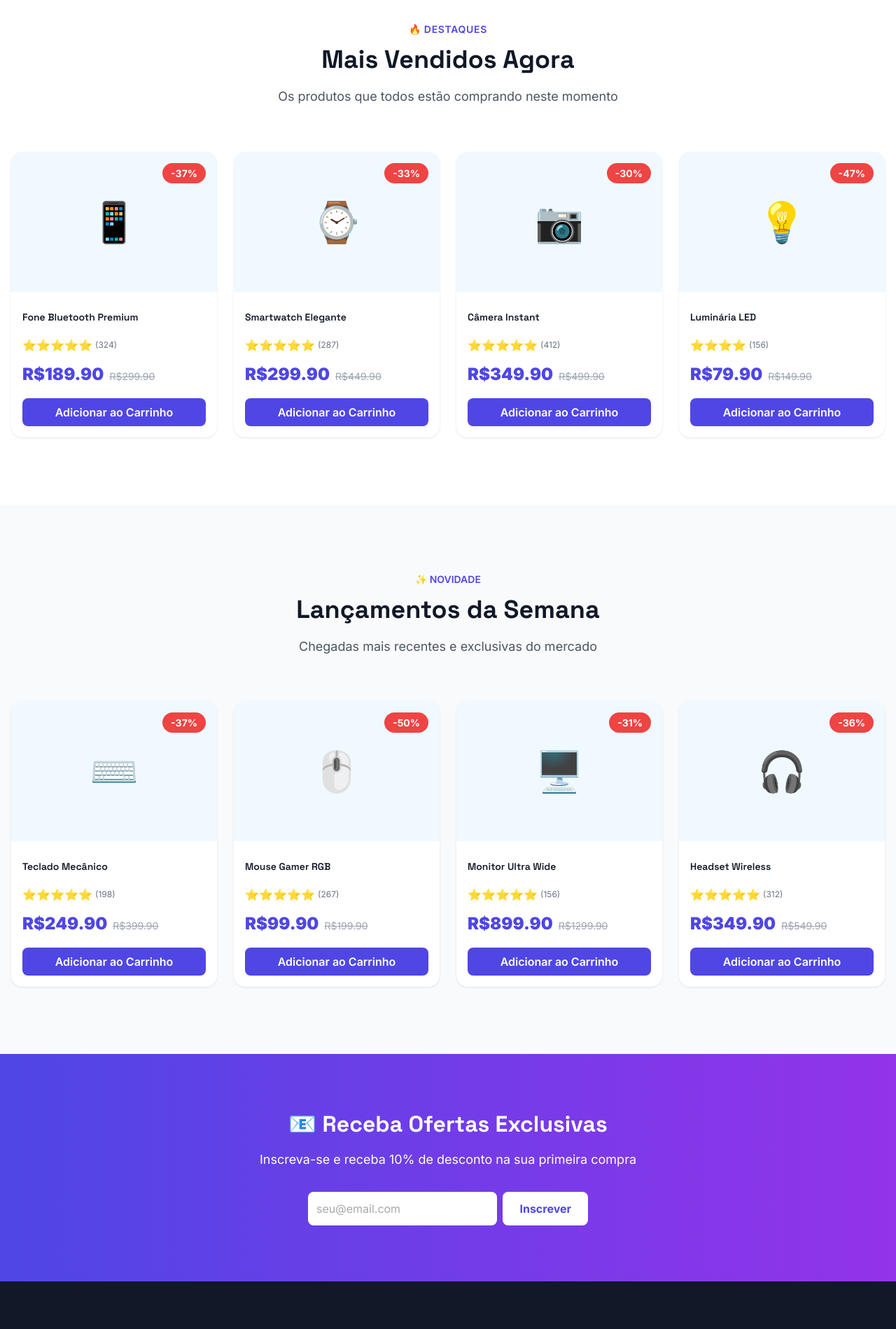
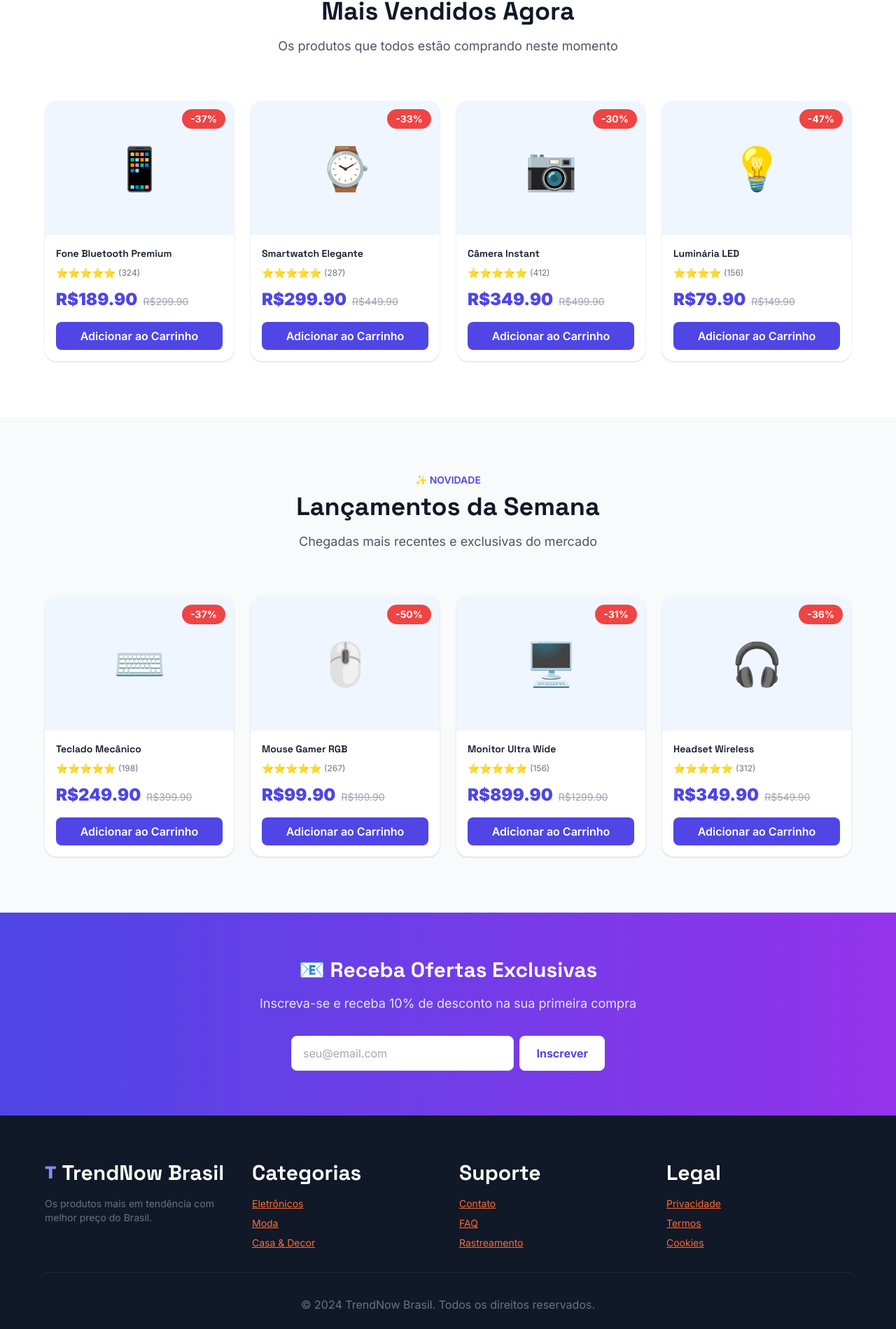
Before and after one commit to biliscosaf/trendnow-brasil, a Next.js app: page / in a window 1280 px wide. Shown: the part 821-2720 px from the top of the page at 70% size. Built offline with nearby package versions, Linux system fonts and the light colour scheme.

Commit message:
Fix: Rewrite homepage with proper Tailwind CSS - fix media queries and grid responsiveness

```diff
--- a/src/app/page.tsx
+++ b/src/app/page.tsx
@@ -1,3 +1,5 @@
+'use client'
+
 import type { Metadata } from 'next'
 
 export const metadata: Metadata = {
@@ -5,7 +7,6 @@ export const metadata: Metadata = {
   description: 'Descubra os produtos mais em tendência com os melhores preços',
 }
 
-export default function HomePage() {
 const products = [
   { id: 1, name: 'Fone Bluetooth Premium', price: 189.90, oldPrice: 299.90, emoji: '📱', rating: 5, reviews: 324, discount: 37 },
   { id: 2, name: 'Smartwatch Elegante', price: 299.90, oldPrice: 449.90, emoji: '⌚', rating: 5, reviews: 287, discount: 33 },
@@ -17,92 +18,93 @@ export default function HomePage() {
   { id: 8, name: 'Headset Wireless', price: 349.90, oldPrice: 549.90, emoji: '🎧', rating: 5, reviews: 312, discount: 36 },
 ]
 
+export default function HomePage() {
   return (
-    <div style={{ backgroundColor: '#FFFFFF' }}>
+    <div className="bg-white">
       {/* HEADER */}
-      <header style={{ backgroundColor: '#FFFFFF', borderBottom: '1px solid #E5E7EB', position: 'sticky', top: 0, zIndex: 50 }}>
-        <nav style={{ maxWidth: '1280px', margin: '0 auto', padding: '1rem', display: 'flex', alignItems: 'center', justifyContent: 'space-between' }}>
-          <div style={{ display: 'flex', alignItems: 'center', gap: '0.75rem' }}>
-            <span style={{ fontSize: '1.5rem', fontWeight: '900', color: '#4F46E5' }}>T</span>
+      <header className="sticky top-0 z-50 bg-white border-b border-gray-200">
+        <nav className="max-w-6xl mx-auto px-4 py-4 flex items-center justify-between">
+          <div className="flex items-center gap-3">
+            <span className="text-2xl font-black text-indigo-600">T</span>
             <div>
-              <div style={{ fontWeight: 'bold', color: '#1F2937', fontSize: '0.875rem' }}>TrendNow</div>
-              <div style={{ fontSize: '0.75rem', color: '#4F46E5' }}>Brasil</div>
+              <div className="font-bold text-gray-900 text-sm">TrendNow</div>
+              <div className="text-xs text-indigo-600">Brasil</div>
             </div>
           </div>
 
-          <div style={{ display: 'none', gap: '2rem', '@media (min-width: 768px)': { display: 'flex' } }}>
-            <a href="#" style={{ color: '#374151', textDecoration: 'none' }}>Categorias</a>
-            <a href="#" style={{ color: '#374151', textDecoration: 'none' }}>Destaques</a>
-            <a href="#" style={{ color: '#374151', textDecoration: 'none' }}>Ofertas</a>
+          <div className="hidden md:flex gap-8">
+            <a href="#" className="text-gray-600 hover:text-indigo-600 transition">Categorias</a>
+            <a href="#" className="text-gray-600 hover:text-indigo-600 transition">Destaques</a>
+            <a href="#" className="text-gray-600 hover:text-indigo-600 transition">Ofertas</a>
           </div>
 
-          <div style={{ display: 'flex', alignItems: 'center', gap: '1rem' }}>
-            <button style={{ backgroundColor: 'transparent', border: 'none', fontSize: '1.25rem', cursor: 'pointer' }}>🔍</button>
-            <button style={{ backgroundColor: 'transparent', border: 'none', fontSize: '1.25rem', cursor: 'pointer' }}>❤️</button>
-            <button style={{ backgroundColor: '#4F46E5', color: 'white', padding: '0.5rem 1rem', borderRadius: '0.5rem', border: 'none', fontWeight: 'bold', cursor: 'pointer' }}>🛒</button>
+          <div className="flex items-center gap-4">
+            <button className="text-xl hover:scale-110 transition">🔍</button>
+            <button className="text-xl hover:scale-110 transition">❤️</button>
+            <button className="bg-indigo-600 text-white px-4 py-2 rounded-lg font-bold hover:bg-indigo-700 transition">🛒</button>
           </div>
         </nav>
       </header>
 
       {/* HERO */}
-      <section style={{ background: 'linear-gradient(to right, #4F46E5, #9333EA, #4F46E5)', color: 'white', padding: '6rem 1rem', textAlign: 'center', position: 'relative' }}>
-        <div style={{ maxWidth: '1280px', margin: '0 auto', position: 'relative', zIndex: 10 }}>
-          <h1 style={{ fontSize: '3rem', fontWeight: '900', marginBottom: '1.5rem', lineHeight: 1.2 }}>Os Trends Mais Quentes 🔥</h1>
-          <p style={{ fontSize: '1.25rem', marginBottom: '2rem', color: '#E0E7FF' }}>Descubra os produtos em alta com os melhores preços do Brasil</p>
-          <div style={{ display: 'flex', gap: '1rem', justifyContent: 'center', flexWrap: 'wrap' }}>
-            <button style={{ backgroundColor: 'white', color: '#4F46E5', padding: '1rem 2rem', borderRadius: '0.5rem', border: 'none', fontWeight: 'bold', cursor: 'pointer', fontSize: '1.125rem' }}>🛍️ Explorar Agora</button>
-            <button style={{ backgroundColor: 'transparent', color: 'white', padding: '1rem 2rem', borderRadius: '0.5rem', border: '2px solid white', cursor: 'pointer', fontWeight: 'bold', fontSize: '1.125rem' }}>📲 Baixar App</button>
+      <section className="bg-gradient-to-r from-indigo-600 via-purple-600 to-indigo-600 text-white py-24 px-4 text-center">
+        <div className="max-w-6xl mx-auto">
+          <h1 className="text-4xl md:text-5xl font-black mb-6">Os Trends Mais Quentes 🔥</h1>
+          <p className="text-lg md:text-xl mb-8 text-indigo-100">Descubra os produtos em alta com os melhores preços do Brasil</p>
+          <div className="flex gap-4 justify-center flex-wrap">
+            <button className="bg-white text-indigo-600 px-8 py-3 rounded-lg font-bold hover:bg-gray-100 transition">🛍️ Explorar Agora</button>
+            <button className="border-2 border-white text-white px-8 py-3 rounded-lg font-bold hover:bg-white hover:text-indigo-600 transition">📲 Baixar App</button>
           </div>
         </div>
       </section>
 
       {/* STATS */}
-      <section style={{ backgroundColor: '#F9FAFB', padding: '4rem 1rem' }}>
-        <div style={{ maxWidth: '1280px', margin: '0 auto' }}>
-          <div style={{ display: 'grid', gridTemplateColumns: 'repeat(auto-fit, minmax(300px, 1fr))', gap: '2rem' }}>
-            <div style={{ textAlign: 'center', padding: '1.5rem', backgroundColor: 'white', borderRadius: '0.75rem' }}>
-              <div style={{ fontSize: '3rem', fontWeight: '900', color: '#4F46E5', marginBottom: '0.5rem' }}>213+</div>
-              <p style={{ color: '#4B5563', fontWeight: '600' }}>Produtos em Alta</p>
+      <section className="bg-gray-50 py-16 px-4">
+        <div className="max-w-6xl mx-auto">
+          <div className="grid grid-cols-1 md:grid-cols-3 gap-8">
+            <div className="bg-white p-6 rounded-xl text-center">
+              <div className="text-4xl font-black text-indigo-600 mb-2">213+</div>
+              <p className="text-gray-600 font-semibold">Produtos em Alta</p>
             </div>
-            <div style={{ textAlign: 'center', padding: '1.5rem', backgroundColor: 'white', borderRadius: '0.75rem' }}>
-              <div style={{ fontSize: '3rem', fontWeight: '900', color: '#4F46E5', marginBottom: '0.5rem' }}>50%</div>
-              <p style={{ color: '#4B5563', fontWeight: '600' }}>Desconto Médio</p>
+            <div className="bg-white p-6 rounded-xl text-center">
+              <div className="text-4xl font-black text-indigo-600 mb-2">50%</div>
+              <p className="text-gray-600 font-semibold">Desconto Médio</p>
             </div>
-            <div style={{ textAlign: 'center', padding: '1.5rem', backgroundColor: 'white', borderRadius: '0.75rem' }}>
-              <div style={{ fontSize: '3rem', fontWeight: '900', color: '#4F46E5', marginBottom: '0.5rem' }}>⚡</div>
-              <p style={{ color: '#4B5563', fontWeight: '600' }}>Entrega Rápida</p>
+            <div className="bg-white p-6 rounded-xl text-center">
+              <div className="text-4xl font-black text-indigo-600 mb-2">⚡</div>
+              <p className="text-gray-600 font-semibold">Entrega Rápida</p>
             </div>
           </div>
         </div>
       </section>
 
-      {/* PRODUTOS */}
-      <section style={{ padding: '6rem 1rem', backgroundColor: '#FFFFFF' }}>
-        <div style={{ maxWidth: '1280px', margin: '0 auto' }}>
-          <div style={{ textAlign: 'center', marginBottom: '4rem' }}>
-            <div style={{ color: '#4F46E5', fontSize: '0.875rem', fontWeight: '600', textTransform: 'uppercase', letterSpacing: '0.05em' }}>🔥 Destaques</div>
-            <h2 style={{ fontSize: '2.25rem', fontWeight: '900', color: '#111827', marginTop: '0.75rem' }}>Mais Vendidos Agora</h2>
-            <p style={{ color: '#4B5563', marginTop: '1rem', fontSize: '1.125rem' }}>Os produtos que todos estão comprando neste momento</p>
+      {/* PRODUTOS - MAIS VENDIDOS */}
+      <section className="bg-white py-20 px-4">
+        <div className="max-w-6xl mx-auto">
+          <div className="text-center mb-16">
+            <div className="text-indigo-600 text-sm font-semibold uppercase tracking-wider">🔥 Destaques</div>
+            <h2 className="text-3xl md:text-4xl font-black text-gray-900 mt-2">Mais Vendidos Agora</h2>
+            <p className="text-gray-600 mt-4 text-lg">Os produtos que todos estão comprando neste momento</p>
           </div>
 
-          <div style={{ display: 'grid', gridTemplateColumns: 'repeat(auto-fill, minmax(250px, 1fr))', gap: '1.5rem' }}>
+          <div className="grid grid-cols-1 sm:grid-cols-2 lg:grid-cols-4 gap-6">
             {products.slice(0, 4).map((p) => (
-              <div key={p.id} style={{ backgroundColor: 'white', borderRadius: '1rem', overflow: 'hidden', boxShadow: '0 1px 3px rgba(0,0,0,0.1)', transition: 'all 0.3s' }}>
-                <div style={{ backgroundColor: '#F0F9FF', height: '200px', display: 'flex', alignItems: 'center', justifyContent: 'center', fontSize: '3.5rem', position: 'relative' }}>
+              <div key={p.id} className="bg-white rounded-2xl overflow-hidden shadow-sm hover:shadow-lg hover:scale-105 transition-all duration-300">
+                <div className="bg-blue-50 h-48 flex items-center justify-center text-6xl relative">
                   {p.emoji}
-                  <div style={{ position: 'absolute', top: '1rem', right: '1rem', backgroundColor: '#EF4444', color: 'white', padding: '0.25rem 0.75rem', borderRadius: '9999px', fontSize: '0.875rem', fontWeight: 'bold' }}>-{p.discount}%</div>
+                  <div className="absolute top-3 right-3 bg-red-500 text-white px-3 py-1 rounded-full text-sm font-bold">-{p.discount}%</div>
                 </div>
-                <div style={{ padding: '1rem' }}>
-                  <h3 style={{ fontWeight: '600', color: '#111827', marginBottom: '0.5rem', fontSize: '0.875rem' }}>{p.name}</h3>
-                  <div style={{ display: 'flex', alignItems: 'center', gap: '0.25rem', marginBottom: '0.75rem' }}>
-                    <span>{'⭐'.repeat(p.rating)}</span>
-                    <span style={{ fontSize: '0.75rem', color: '#6B7280' }}>({p.reviews})</span>
+                <div className="p-4">
+                  <h3 className="font-semibold text-gray-900 mb-2 text-sm line-clamp-2">{p.name}</h3>
+                  <div className="flex items-center gap-1 mb-3">
+                    <span className="text-sm">{'⭐'.repeat(p.rating)}</span>
+                    <span className="text-xs text-gray-500">({p.reviews})</span>
                   </div>
-                  <div style={{ display: 'flex', gap: '0.5rem', alignItems: 'baseline', marginBottom: '1rem' }}>
-                    <span style={{ fontSize: '1.5rem', fontWeight: '900', color: '#4F46E5' }}>R${p.price.toFixed(2)}</span>
-                    <span style={{ fontSize: '0.875rem', color: '#9CA3AF', textDecoration: 'line-through' }}>R${p.oldPrice.toFixed(2)}</span>
+                  <div className="flex gap-2 items-baseline mb-4">
+                    <span className="text-2xl font-black text-indigo-600">R${p.price.toFixed(2)}</span>
+                    <span className="text-sm text-gray-400 line-through">R${p.oldPrice.toFixed(2)}</span>
                   </div>
-                  <button style={{ width: '100%', backgroundColor: '#4F46E5', color: 'white', padding: '0.5rem', borderRadius: '0.5rem', border: 'none', fontWeight: '600', cursor: 'pointer' }}>Adicionar ao Carrinho</button>
+                  <button className="w-full bg-indigo-600 text-white py-2 rounded-lg font-semibold hover:bg-indigo-700 transition">Adicionar ao Carrinho</button>
                 </div>
               </div>
             ))}
@@ -110,33 +112,33 @@ export default function HomePage() {
         </div>
       </section>
 
-      {/* NOVIDADES */}
-      <section style={{ padding: '6rem 1rem', backgroundColor: '#F9FAFB' }}>
-        <div style={{ maxWidth: '1280px', margin: '0 auto' }}>
-          <div style={{ textAlign: 'center', marginBottom: '4rem' }}>
-            <div style={{ color: '#4F46E5', fontSize: '0.875rem', fontWeight: '600', textTransform: 'uppercase' }}>✨ Novidade</div>
-            <h2 style={{ fontSize: '2.25rem', fontWeight: '900', color: '#111827', marginTop: '0.75rem' }}>Lançamentos da Semana</h2>
-            <p style={{ color: '#4B5563', marginTop: '1rem', fontSize: '1.125rem' }}>Chegadas mais recentes e exclusivas do mercado</p>
+      {/* PRODUTOS - LANÇAMENTOS */}
+      <section className="bg-gray-50 py-20 px-4">
+        <div className="max-w-6xl mx-auto">
+          <div className="text-center mb-16">
+            <div className="text-indigo-600 text-sm font-semibold uppercase">✨ Novidade</div>
+            <h2 className="text-3xl md:text-4xl font-black text-gray-900 mt-2">Lançamentos da Semana</h2>
+            <p className="text-gray-600 mt-4 text-lg">Chegadas mais recentes e exclusivas do mercado</p>
           </div>
 
-          <div style={{ display: 'grid', gridTemplateColumns: 'repeat(auto-fill, minmax(250px, 1fr))', gap: '1.5rem' }}>
+          <div className="grid grid-cols-1 sm:grid-cols-2 lg:grid-cols-4 gap-6">
             {products.slice(4).map((p) => (
-              <div key={p.id} style={{ backgroundColor: 'white', borderRadius: '1rem', overflow: 'hidden', boxShadow: '0 1px 3px rgba(0,0,0,0.1)' }}>
-                <div style={{ backgroundColor: '#F0F9FF', height: '200px', display: 'flex', alignItems: 'center', justifyContent: 'center', fontSize: '3.5rem', position: 'relative' }}>
+              <div key={p.id} className="bg-white rounded-2xl overflow-hidden shadow-sm hover:shadow-lg hover:scale-105 transition-all duration-300">
+                <div className="bg-blue-50 h-48 flex items-center justify-center text-6xl relative">
                   {p.emoji}
-                  <div style={{ position: 'absolute', top: '1rem', right: '1rem', backgroundColor: '#EF4444', color: 'white', padding: '0.25rem 0.75rem', borderRadius: '9999px', fontSize: '0.875rem', fontWeight: 'bold' }}>-{p.discount}%</div>
+                  <div className="absolute top-3 right-3 bg-red-500 text-white px-3 py-1 rounded-full text-sm font-bold">-{p.discount}%</div>
                 </div>
-                <div style={{ padding: '1rem' }}>
-                  <h3 style={{ fontWeight: '600', color: '#111827', marginBottom: '0.5rem', fontSize: '0.875rem' }}>{p.name}</h3>
-                  <div style={{ display: 'flex', alignItems: 'center', gap: '0.25rem', marginBottom: '0.75rem' }}>
-                    <span>{'⭐'.repeat(p.rating)}</span>
-                    <span style={{ fontSize: '0.75rem', color: '#6B7280' }}>({p.reviews})</span>
+                <div className="p-4">
+                  <h3 className="font-semibold text-gray-900 mb-2 text-sm line-clamp-2">{p.name}</h3>
+                  <div className="flex items-center gap-1 mb-3">
+                    <span className="text-sm">{'⭐'.repeat(p.rating)}</span>
+                    <span className="text-xs text-gray-500">({p.reviews})</span>
                   </div>
-                  <div style={{ display: 'flex', gap: '0.5rem', alignItems: 'baseline', marginBottom: '1rem' }}>
-                    <span style={{ fontSize: '1.5rem', fontWeight: '900', color: '#4F46E5' }}>R${p.price.toFixed(2)}</span>
-                    <span style={{ fontSize: '0.875rem', color: '#9CA3AF', textDecoration: 'line-through' }}>R${p.oldPrice.toFixed(2)}</span>
+                  <div className="flex gap-2 items-baseline mb-4">
+                    <span className="text-2xl font-black text-indigo-600">R${p.price.toFixed(2)}</span>
+                    <span className="text-sm text-gray-400 line-through">R${p.oldPrice.toFixed(2)}</span>
                   </div>
-                  <button style={{ width: '100%', backgroundColor: '#4F46E5', color: 'white', padding: '0.5rem', borderRadius: '0.5rem', border: 'none', fontWeight: '600', cursor: 'pointer' }}>Adicionar ao Carrinho</button>
+                  <button className="w-full bg-indigo-600 text-white py-2 rounded-lg font-semibold hover:bg-indigo-700 transition">Adicionar ao Carrinho</button>
                 </div>
               </div>
             ))}
@@ -145,54 +147,54 @@ export default function HomePage() {
       </section>
 
       {/* NEWSLETTER */}
-      <section style={{ background: 'linear-gradient(to right, #4F46E5, #9333EA)', color: 'white', padding: '5rem 1rem', textAlign: 'center' }}>
-        <div style={{ maxWidth: '1280px', margin: '0 auto' }}>
-          <h3 style={{ fontSize: '2rem', fontWeight: '900', marginBottom: '1rem' }}>📧 Receba Ofertas Exclusivas</h3>
-          <p style={{ marginBottom: '2rem', fontSize: '1.125rem' }}>Inscreva-se e receba 10% de desconto na sua primeira compra</p>
-          <div style={{ display: 'flex', gap: '0.5rem', maxWidth: '400px', margin: '0 auto', flexWrap: 'wrap', justifyContent: 'center' }}>
-            <input type="email" placeholder="seu@email.com" style={{ flex: 1, minWidth: '200px', padding: '0.75rem', borderRadius: '0.5rem', border: 'none', outline: 'none' }} />
-            <button style={{ backgroundColor: 'white', color: '#4F46E5', padding: '0.75rem 1.5rem', borderRadius: '0.5rem', border: 'none', fontWeight: 'bold', cursor: 'pointer', whiteSpace: 'nowrap' }}>Inscrever</button>
+      <section className="bg-gradient-to-r from-indigo-600 to-purple-600 text-white py-16 px-4 text-center">
+        <div className="max-w-6xl mx-auto">
+          <h3 className="text-3xl font-black mb-4">📧 Receba Ofertas Exclusivas</h3>
+          <p className="text-lg mb-8 text-indigo-100">Inscreva-se e receba 10% de desconto na sua primeira compra</p>
+          <div className="flex gap-2 max-w-md mx-auto flex-wrap justify-center">
+            <input type="email" placeholder="seu@email.com" className="flex-1 min-w-[200px] px-4 py-3 rounded-lg text-gray-900 outline-none focus:ring-2 focus:ring-white" />
+            <button className="bg-white text-indigo-600 px-6 py-3 rounded-lg font-bold hover:bg-gray-100 transition whitespace-nowrap">Inscrever</button>
           </div>
         </div>
       </section>
 
       {/* FOOTER */}
-      <footer style={{ backgroundColor: '#111827', color: '#D1D5DB', padding: '4rem 1rem' }}>
-        <div style={{ maxWidth: '1280px', margin: '0 auto' }}>
-          <div style={{ display: 'grid', gridTemplateColumns: 'repeat(auto-fit, minmax(250px, 1fr))', gap: '2rem', marginBottom: '3rem' }}>
+      <footer className="bg-gray-900 text-gray-400 py-16 px-4">
+        <div className="max-w-6xl mx-auto">
+          <div className="grid grid-cols-1 md:grid-cols-4 gap-8 mb-8">
             <div>
-              <div style={{ display: 'flex', alignItems: 'center', gap: '0.5rem', marginBottom: '1rem' }}>
-                <span style={{ fontSize: '1.5rem', fontWeight: '900', color: '#818CF8' }}>T</span>
-                <h4 style={{ fontWeight: 'bold', color: 'white' }}>TrendNow Brasil</h4>
+              <div className="flex items-center gap-2 mb-4">
+                <span className="text-2xl font-black text-indigo-400">T</span>
+                <h4 className="font-bold text-white">TrendNow Brasil</h4>
               </div>
-              <p style={{ fontSize: '0.875rem', color: '#9CA3AF' }}>Os produtos mais em tendência com melhor preço do Brasil.</p>
+              <p className="text-sm text-gray-500">Os produtos mais em tendência com melhor preço do Brasil.</p>
             </div>
             <div>
-              <h4 style={{ fontWeight: 'bold', color: 'white', marginBottom: '1rem' }}>Categorias</h4>
-              <ul style={{ listStyle: 'none', padding: 0 }}>
-                <li><a href="#" style={{ color: '#9CA3AF', textDecoration: 'none', fontSize: '0.875rem' }}>Eletrônicos</a></li>
-                <li><a href="#" style={{ color: '#9CA3AF', textDecoration: 'none', fontSize: '0.875rem' }}>Moda</a></li>
-                <li><a href="#" style={{ color: '#9CA3AF', textDecoration: 'none', fontSize: '0.875rem' }}>Casa & Decor</a></li>
+              <h4 className="font-bold text-white mb-4">Categorias</h4>
+              <ul className="space-y-2 text-sm">
+                <li><a href="#" className="hover:text-indigo-400 transition">Eletrônicos</a></li>
+                <li><a href="#" className="hover:text-indigo-400 transition">Moda</a></li>
+                <li><a href="#" className="hover:text-indigo-400 transition">Casa & Decor</a></li>
               </ul>
             </div>
             <div>
-              <h4 style={{ fontWeight: 'bold', color: 'white', marginBottom: '1rem' }}>Suporte</h4>
-              <ul style={{ listStyle: 'none', padding: 0 }}>
-                <li><a href="#" style={{ color: '#9CA3AF', textDecoration: 'none', fontSize: '0.875rem' }}>Contato</a></li>
-                <li><a href="#" style={{ color: '#9CA3AF', textDecoration: 'none', fontSize: '0.875rem' }}>FAQ</a></li>
-                <li><a href="#" style={{ color: '#9CA3AF', textDecoration: 'none', fontSize: '0.875rem' }}>Rastreamento</a></li>
+              <h4 className="font-bold text-white mb-4">Suporte</h4>
+              <ul className="space-y-2 text-sm">
+                <li><a href="#" className="hover:text-indigo-400 transition">Contato</a></li>
+                <li><a href="#" className="hover:text-indigo-400 transition">FAQ</a></li>
+                <li><a href="#" className="hover:text-indigo-400 transition">Rastreamento</a></li>
               </ul>
             </div>
             <div>
-              <h4 style={{ fontWeight: 'bold', color: 'white', marginBottom: '1rem' }}>Legal</h4>
-              <ul style={{ listStyle: 'none', padding: 0 }}>
-                <li><a href="#" style={{ color: '#9CA3AF', textDecoration: 'none', fontSize: '0.875rem' }}>Privacidade</a></li>
-                <li><a href="#" style={{ color: '#9CA3AF', textDecoration: 'none', fontSize: '0.875rem' }}>Termos</a></li>
-                <li><a href="#" style={{ color: '#9CA3AF', textDecoration: 'none', fontSize: '0.875rem' }}>Cookies</a></li>
+              <h4 className="font-bold text-white mb-4">Legal</h4>
+              <ul className="space-y-2 text-sm">
+                <li><a href="#" className="hover:text-indigo-400 transition">Privacidade</a></li>
+                <li><a href="#" className="hover:text-indigo-400 transition">Termos</a></li>
+                <li><a href="#" className="hover:text-indigo-400 transition">Cookies</a></li>
               </ul>
             </div>
           </div>
-          <div style={{ borderTop: '1px solid #374151', paddingTop: '2rem', textAlign: 'center', fontSize: '0.875rem', color: '#9CA3AF' }}>
+          <div className="border-t border-gray-800 pt-8 text-center text-sm text-gray-500">
             <p>&copy; 2024 TrendNow Brasil. Todos os direitos reservados.</p>
           </div>
         </div>
```
Lines whose indentation alone changed are shown as unchanged.
